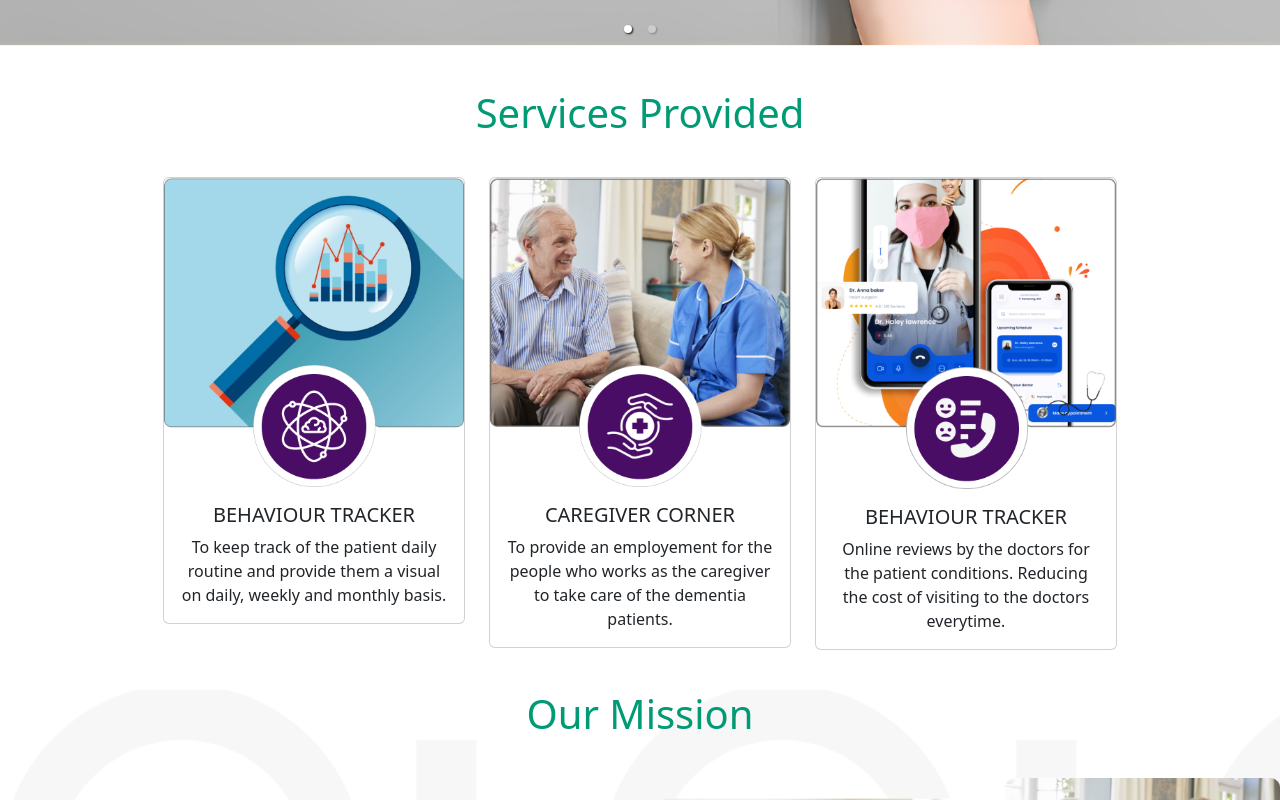
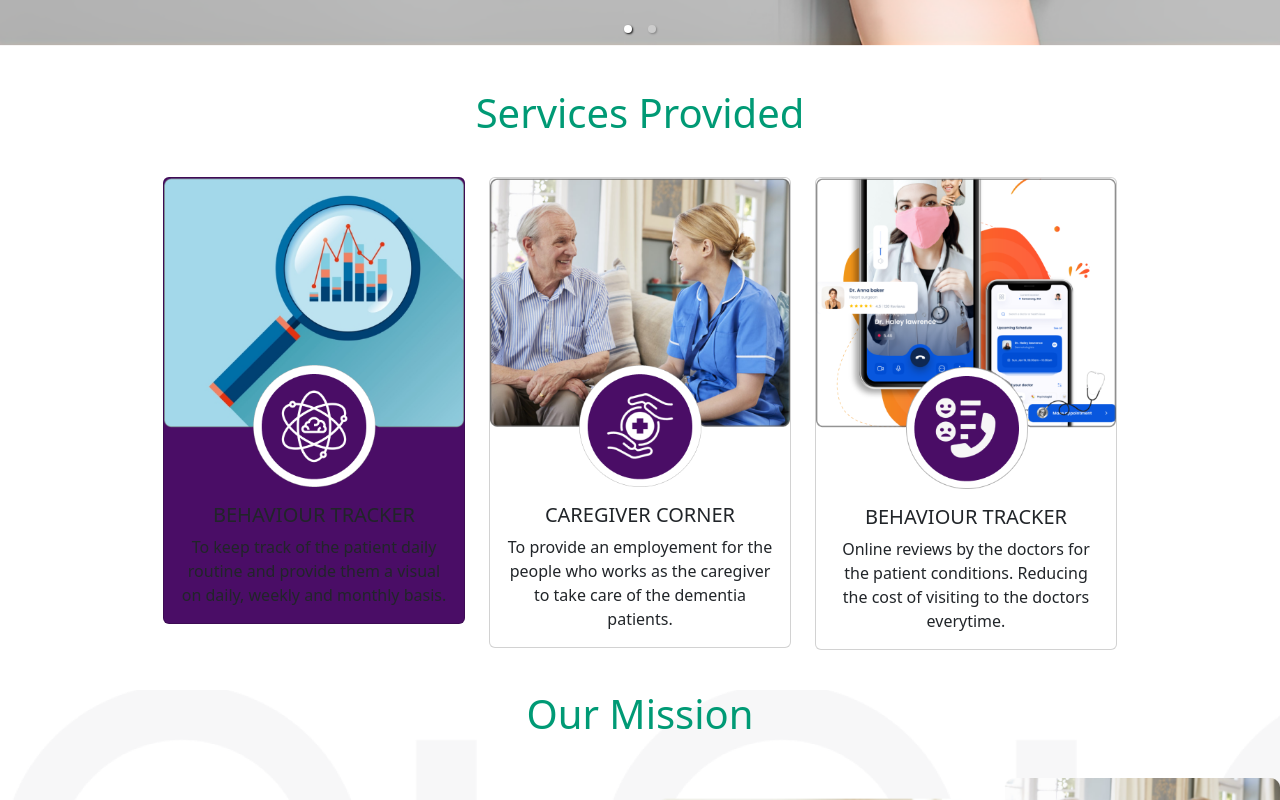
Before and after one commit to Group-ZHAP/DementiaCare-Web-app, a React (Create React App) app: page / in a window 1280 px wide. In both pictures the pointer is over the element 314 px from the left and 1141 px from the top of the page. Shown: the part 741-1541 px from the top of the page. Built offline with nearby package versions, Linux system fonts and the light colour scheme; the HTML template or start-up script is replaced by a standard one.

Commit message:
addhover

```diff
--- a/src/App.css
+++ b/src/App.css
@@ -1,3 +1,6 @@
 .App-link {
   color: #61dafb;
 }
+.card:hover {
+  background-color: #4a0d66;
+}
```
